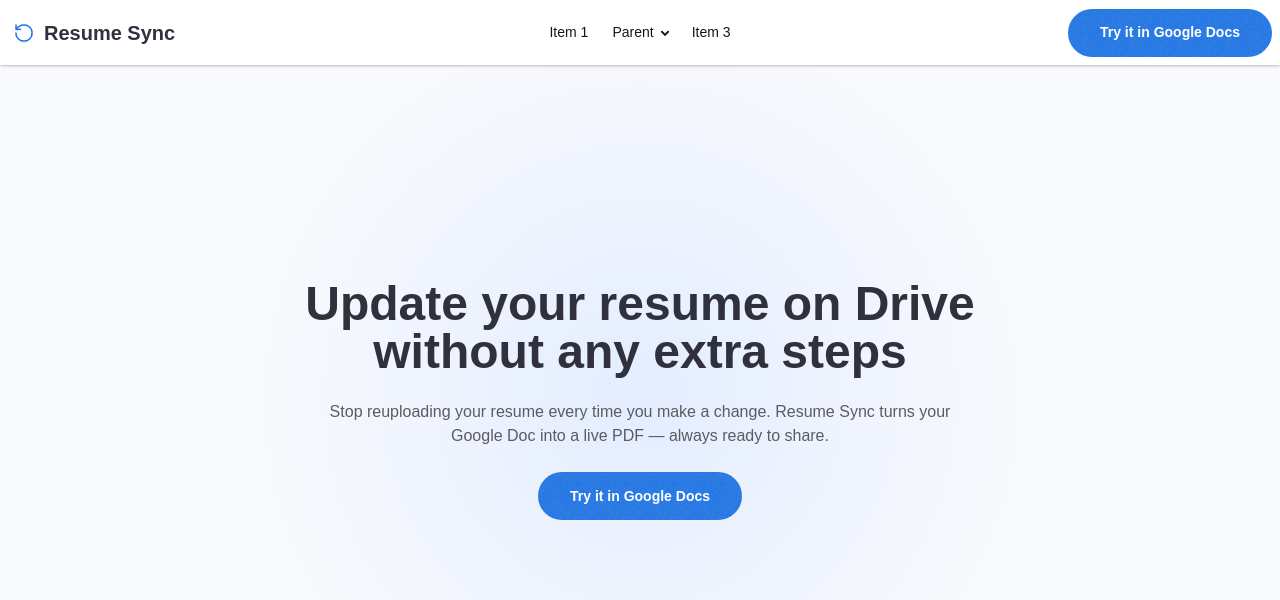
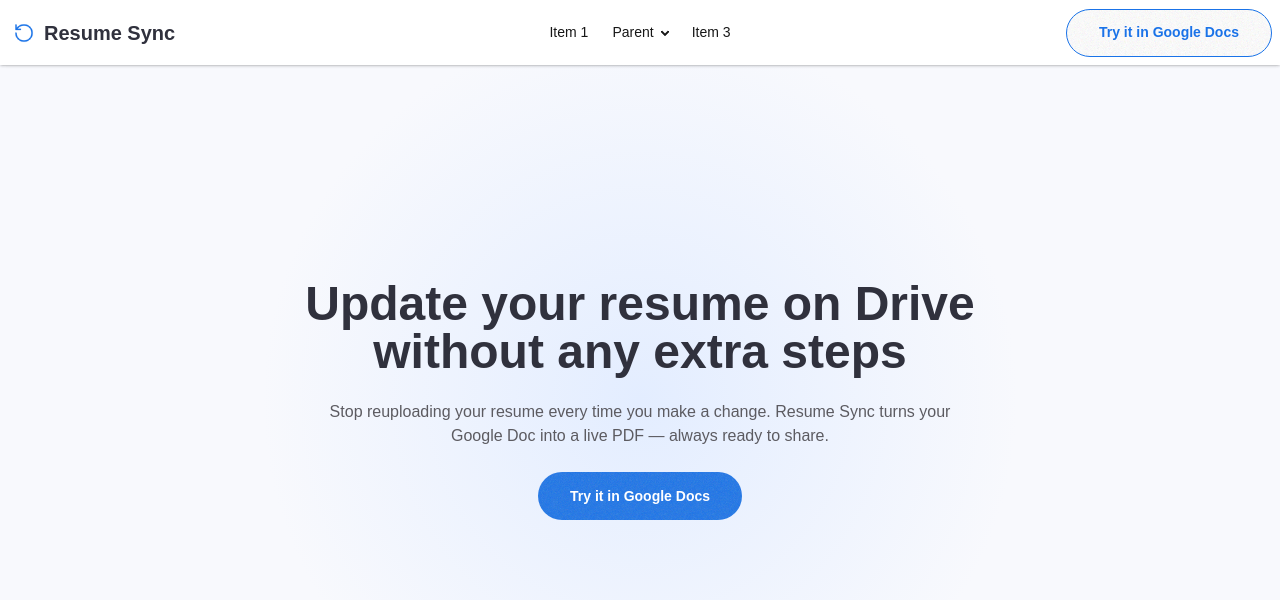
Before and after one commit to Durjoy96/resume-sync, a Next.js app: page / in a window 1280 px wide. Shown: the top 600 px of the page. Built offline with nearby package versions, Linux system fonts and the light colour scheme.

Commit message:
Update button styles in Navbar; add secondary button class

```diff
--- a/src/app/globals.css
+++ b/src/app/globals.css
@@ -39,4 +39,8 @@
   .primary-btn {
     @apply btn bg-primary border-none rounded-full text-primary-content px-8 h-12 font-semibold hover:bg-primary/90;
   }
+
+  .secondary-btn {
+    @apply btn bg-transparent border border-primary rounded-full text-primary px-8 h-12 font-semibold hover:bg-primary hover:text-primary-content transition-colors duration-300;
+  }
 }
--- a/src/shared/Navbar.jsx
+++ b/src/shared/Navbar.jsx
@@ -76,7 +76,7 @@
           </ul>
         </div>
         <div className="navbar-end">
-          <a className="primary-btn">Try it in Google Docs</a>
+          <a className="secondary-btn">Try it in Google Docs</a>
         </div>
       </div>
     </div>
```
